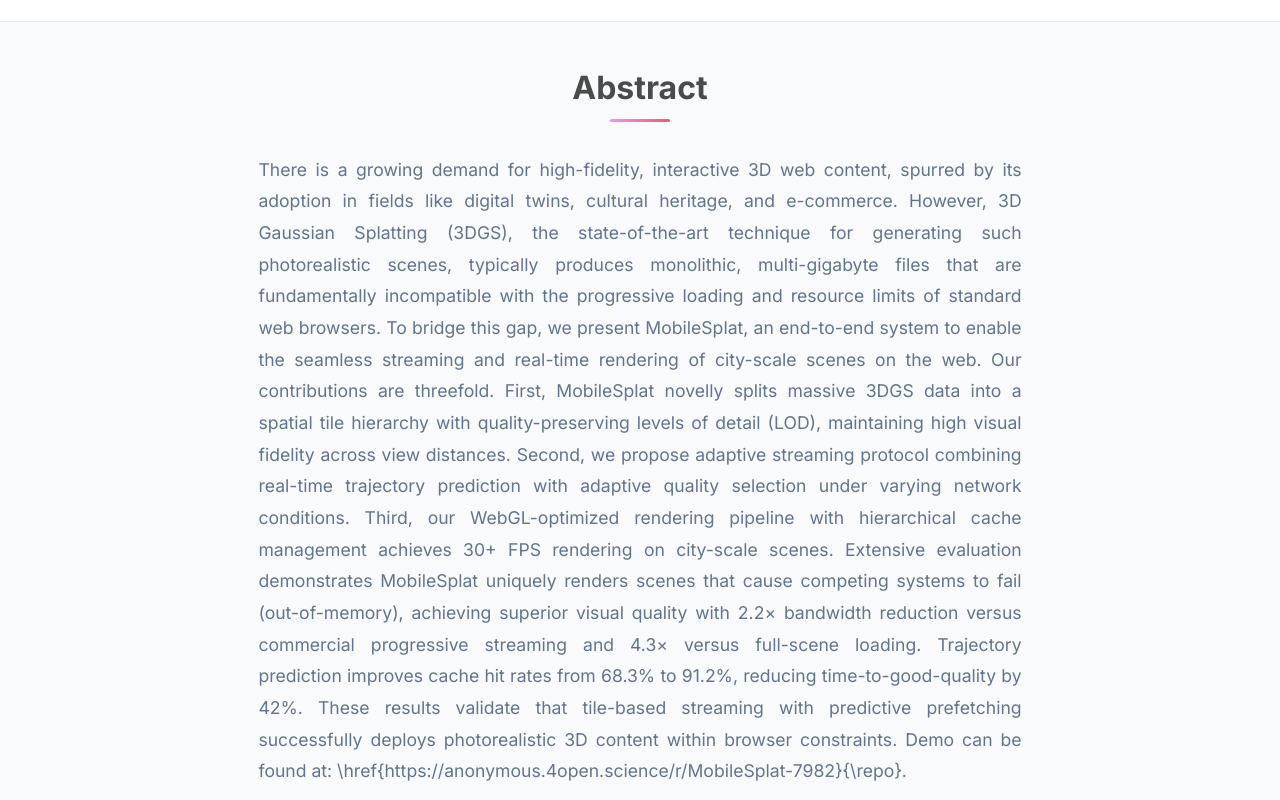
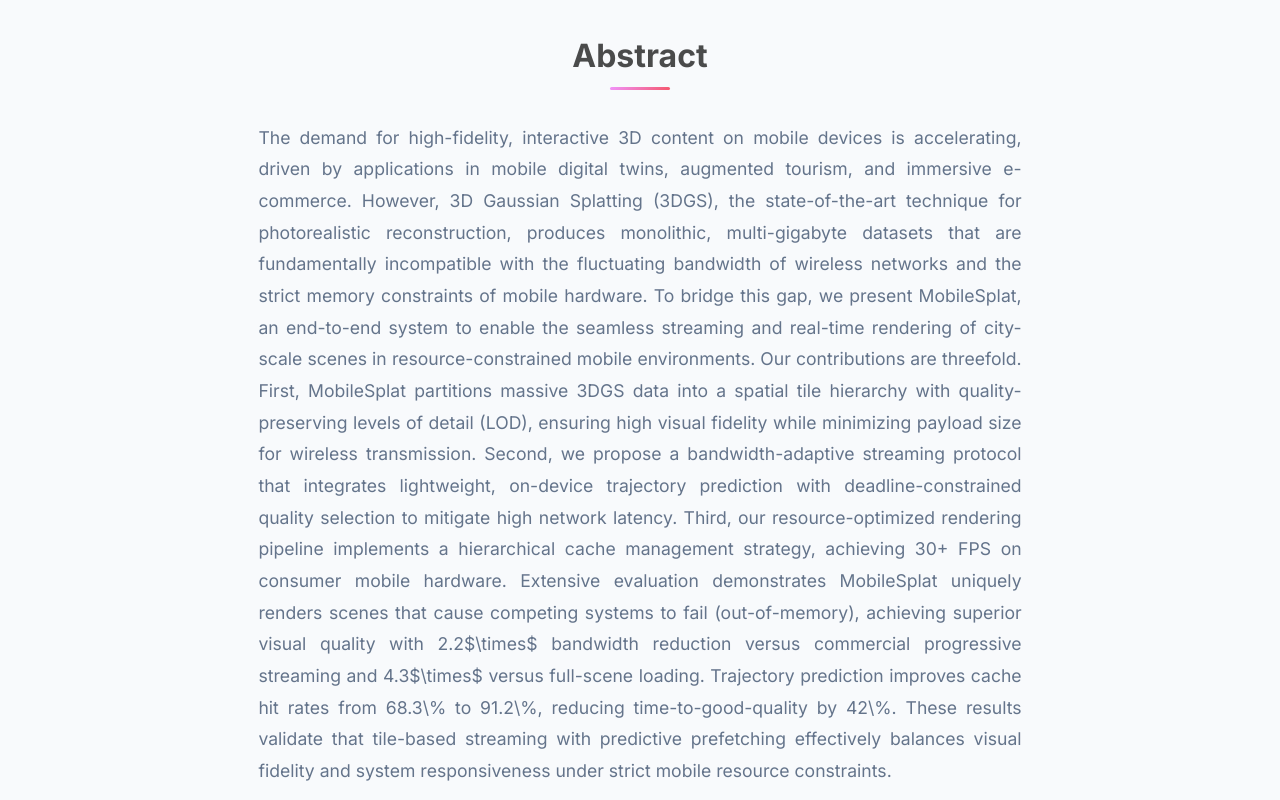
Before and after one commit to chanronabc/MobileSplat, a plain HTML site: page index.html in a window 1280 px wide. Shown: the part 1060-1860 px from the top of the page. Drawn offline with nearby package versions, Linux system fonts and the light colour scheme; some icons are missing; files whose address does not match are found by name.

Commit message:
update website

```diff
--- a/index.html
+++ b/index.html
@@ -244,11 +244,11 @@
             <h1 class="title is-1 publication-title">MobileSplat: Real-Time Streaming and Rendering of City-Scale 3D Scenes for Mobile Platforms</h1>
             <div class="is-size-5 publication-authors">
               <!-- TODO: Replace with your paper authors and their personal links -->
-                  <div class="authors">
+                  <!-- <div class="authors">
                     <span class="author-block">
                       Anynomous Author
                     </span>
-                  </div>
+                  </div> -->
 
                   <div class="column has-text-centered">
                     <div class="publication-links">
@@ -320,9 +320,11 @@
         <div class="content has-text-justified">
           <!-- TODO: Replace with your paper abstract -->
           <p>
-    There is a growing demand for high-fidelity, interactive 3D web content, spurred by its adoption in fields like digital twins, cultural heritage, and e-commerce.
-    However, 3D Gaussian Splatting (3DGS), the state-of-the-art technique for generating such photorealistic scenes, typically produces monolithic, multi-gigabyte files that are fundamentally incompatible with the progressive loading and resource limits of standard web browsers. To bridge this gap, we present MobileSplat, an end-to-end system to enable the seamless streaming and real-time rendering of city-scale scenes on the web.
-    Our contributions are threefold. First, MobileSplat novelly splits massive 3DGS data into a spatial tile hierarchy with quality-preserving levels of detail (LOD), maintaining high visual fidelity across view distances. Second, we propose adaptive streaming protocol combining real-time trajectory prediction with adaptive quality selection under varying network conditions. Third, our WebGL-optimized rendering pipeline with hierarchical cache management achieves 30+ FPS rendering on city-scale scenes.  Extensive evaluation demonstrates MobileSplat uniquely renders scenes that cause competing systems to fail (out-of-memory), achieving superior visual quality with 2.2&times; bandwidth reduction versus commercial progressive streaming and 4.3&times; versus full-scene loading. Trajectory prediction improves cache hit rates from 68.3% to 91.2%, reducing time-to-good-quality by 42%. These results validate that tile-based streaming with predictive prefetching successfully deploys photorealistic 3D content within browser constraints. Demo can be found at: \href{https://anonymous.4open.science/r/MobileSplat-7982}{\repo}.
+The demand for high-fidelity, interactive 3D content on mobile devices is accelerating, driven by applications in mobile digital twins, augmented tourism, and immersive e-commerce.
+    However, 3D Gaussian Splatting (3DGS), the state-of-the-art technique for photorealistic reconstruction, produces monolithic, multi-gigabyte datasets that are fundamentally incompatible with the fluctuating bandwidth of wireless networks and the strict memory constraints of mobile hardware. To bridge this gap, we present MobileSplat, an end-to-end system to enable the seamless streaming and real-time rendering of city-scale scenes in resource-constrained mobile environments.
+
+
+    Our contributions are threefold. First, MobileSplat partitions massive 3DGS data into a spatial tile hierarchy with quality-preserving levels of detail (LOD), ensuring high visual fidelity while minimizing payload size for wireless transmission. Second, we propose a bandwidth-adaptive streaming protocol that integrates lightweight, on-device trajectory prediction with deadline-constrained quality selection to mitigate high network latency. Third, our resource-optimized rendering pipeline implements a hierarchical cache management strategy, achieving 30+ FPS on consumer mobile hardware. Extensive evaluation demonstrates MobileSplat uniquely renders scenes that cause competing systems to fail (out-of-memory), achieving superior visual quality with 2.2$\times$ bandwidth reduction versus commercial progressive streaming and 4.3$\times$ versus full-scene loading. Trajectory prediction improves cache hit rates from 68.3\% to 91.2\%, reducing time-to-good-quality by 42\%. These results validate that tile-based streaming with predictive prefetching effectively balances visual fidelity and system responsiveness under strict mobile resource constraints.
           </p>
         </div>
       </div>
```
